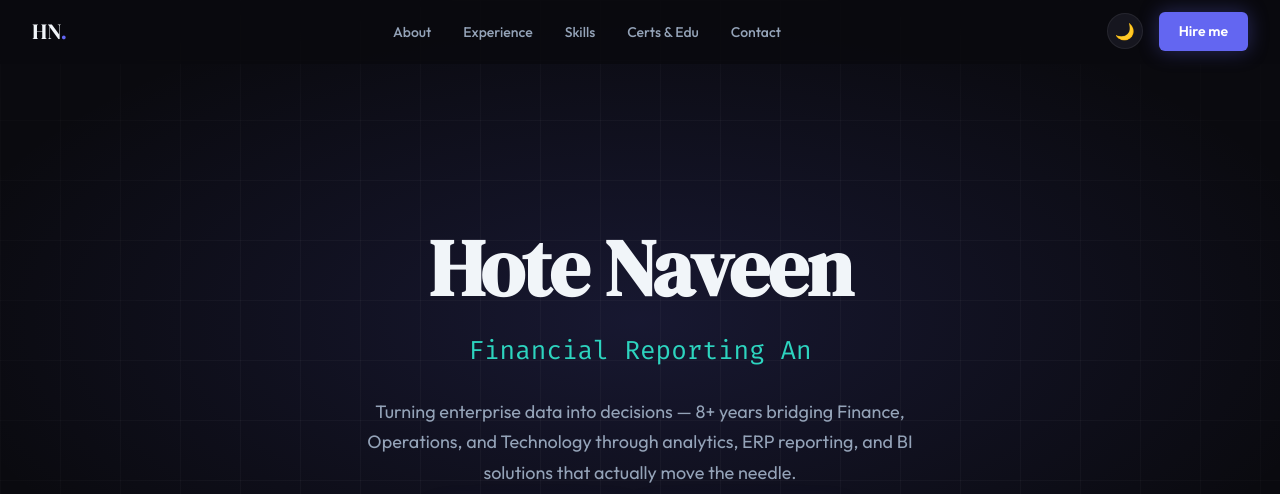
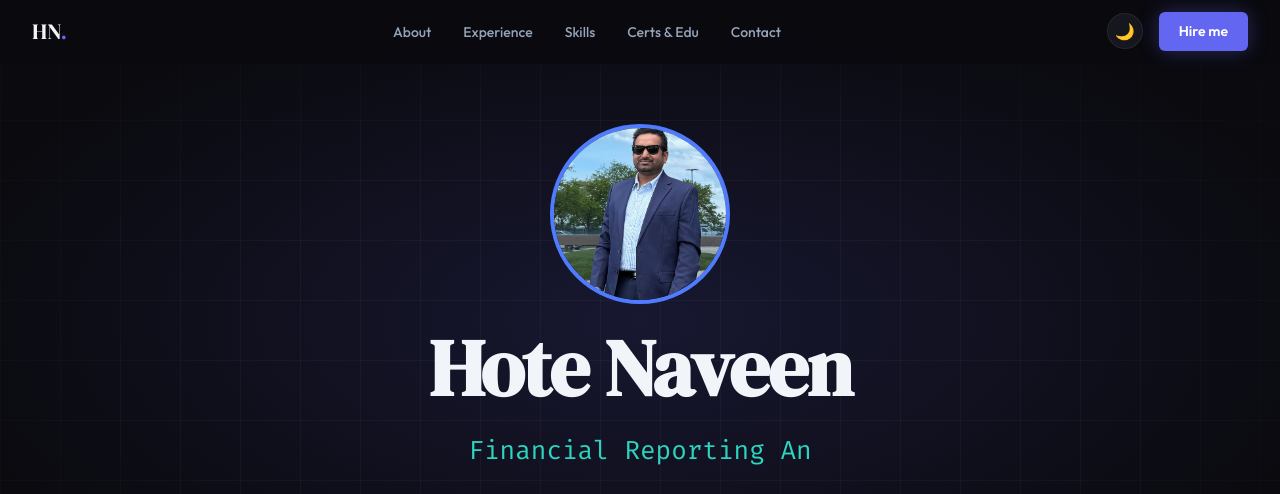
Before and after one commit to hotenaveen-a11y/naveen-portfolio, a plain HTML site: page index.html in a window 1280 px wide. Shown: the top 494 px of the page. Drawn offline with Linux system fonts and the light colour scheme.

Commit message:
Update index.html

```diff
--- a/index.html
+++ b/index.html
@@ -379,8 +379,15 @@ footer span{color:var(--accent)}
   <div class="hero-bg"></div>
   <div class="hero-grid"></div>
   <div class="hero-content">
-    <h1 class="hero-name">Hote Naveen</h1>
-    <div class="hero-role" id="typewriter"></div>
+
+<div style="display:flex;justify-content:center;margin-bottom:20px;">
+  <img src="./profile.jpg" alt="Hote Naveen"
+  style="width:180px;height:180px;border-radius:50%;object-fit:cover;border:4px solid #4f7cff;">
+</div>
+
+<h1 class="hero-name">Hote Naveen</h1>
+
+<div class="hero-role" id="typewriter"></div>
     <p class="hero-bio">Turning enterprise data into decisions — 8+ years bridging Finance, Operations, and Technology through analytics, ERP reporting, and BI solutions that actually move the needle.</p>
     <div class="hero-ctas">
       <a href="#experience" class="btn-primary">
```
